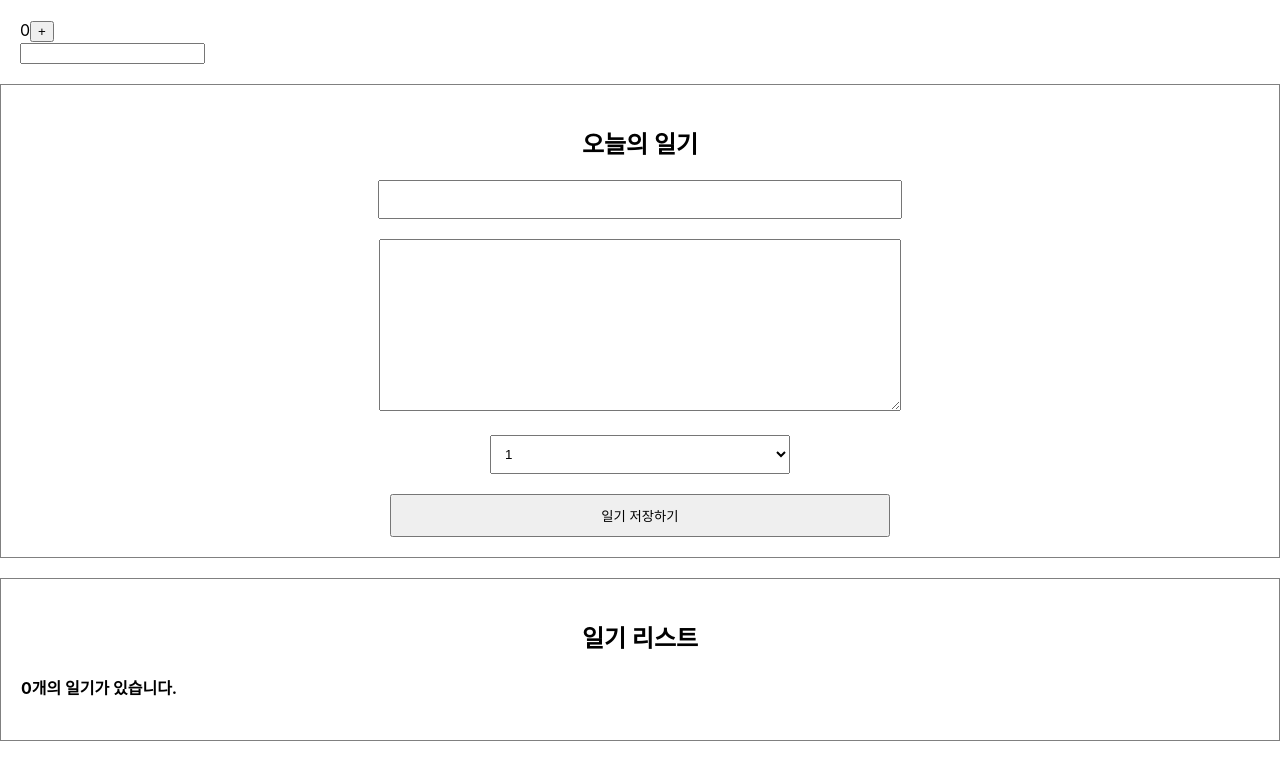
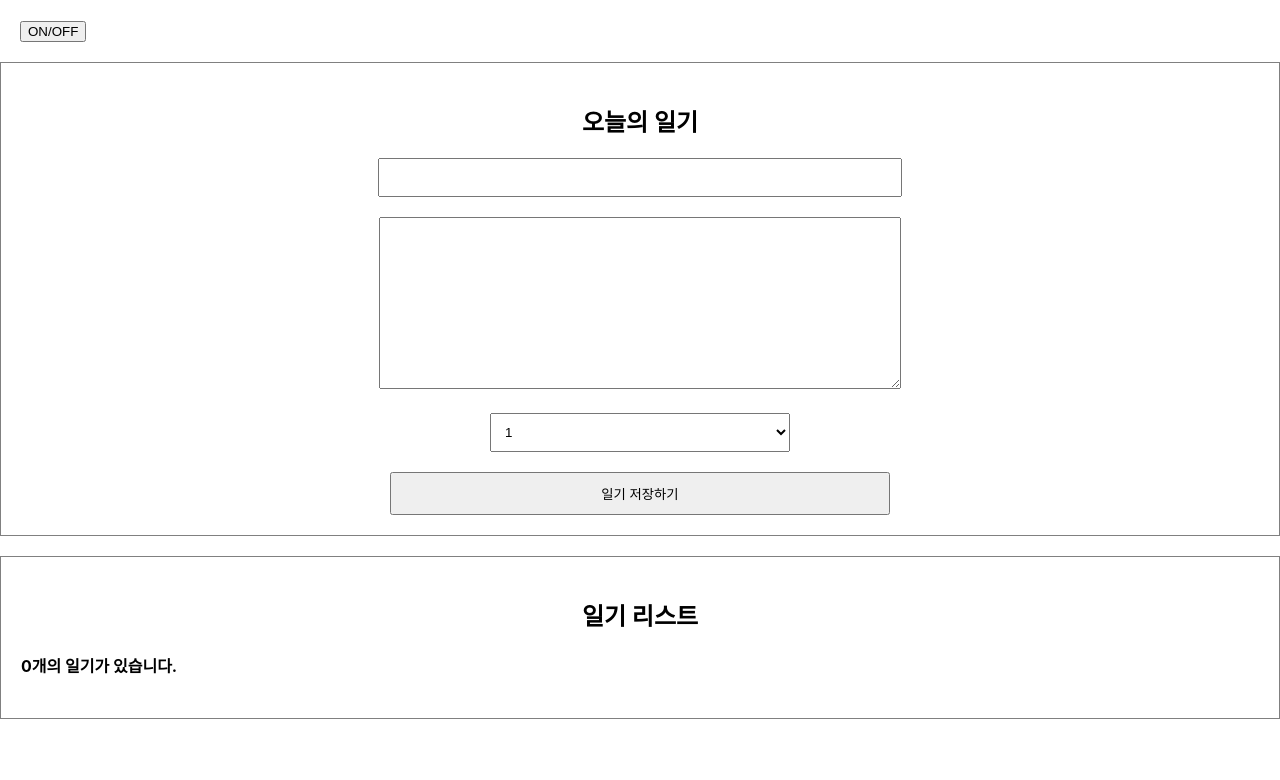
Before and after one commit to TaekyungAn/inflearn_onebite_react_simplediary, a React (Create React App) app: page / in a window 1280 px wide. Shown: the top 780 px of the page. Built offline with nearby package versions, Linux system fonts and the light colour scheme.

Commit message:
6-7 Lifecycle제어하기 -useEffect(2)

```diff
--- a/src/LifeCylce.js
+++ b/src/LifeCylce.js
@@ -1,38 +1,26 @@
 import { useEffect, useState } from "react";
 
+const UnmountTest = () => {
+  useEffect(() => {
+    console.log("mount!");
+    return () => {
+      //unmount시점에 실행 됨
+      console.log("unmount!");
+    };
+  });
+  return <div>Unmount Testing Component</div>;
+};
+
 const LifeCycle = () => {
-  const [count, setCount] = useState(0);
-  const [text, setText] = useState("");
-
-  useEffect(() => {
-    console.log("Mount");
-  }, []);
-
-  useEffect(() => {
-    console.log("Update");
-  });
-
-  useEffect(() => {
-    console.log("Count is update :", count);
-    if (count > 5) {
-      alert("count가 5를 넘었습니다. 따라서 1로 초기화 합니다.");
-      setCount(1);
-    }
-  }, [count]);
-
-  useEffect(() => {
-    console.log("Text is update :", text);
-  }, [text]);
-
+  const [isVisible, setIsVisivle] = useState(false);
+  const toggle = () => {
+    setIsVisivle(!isVisible);
+  };
   return (
     <div style={{ padding: 20 }}>
-      <div>
-        {count}
-        <button onClick={() => setCount(count + 1)}>+</button>
-      </div>
-      <div>
-        <input value={text} onChange={(e) => setText(e.target.value)} />
-      </div>
+      <button onClick={toggle}>ON/OFF</button>
+      {/* 단락회로평가 */}
+      {isVisible && <UnmountTest />}
     </div>
   );
 };
```
